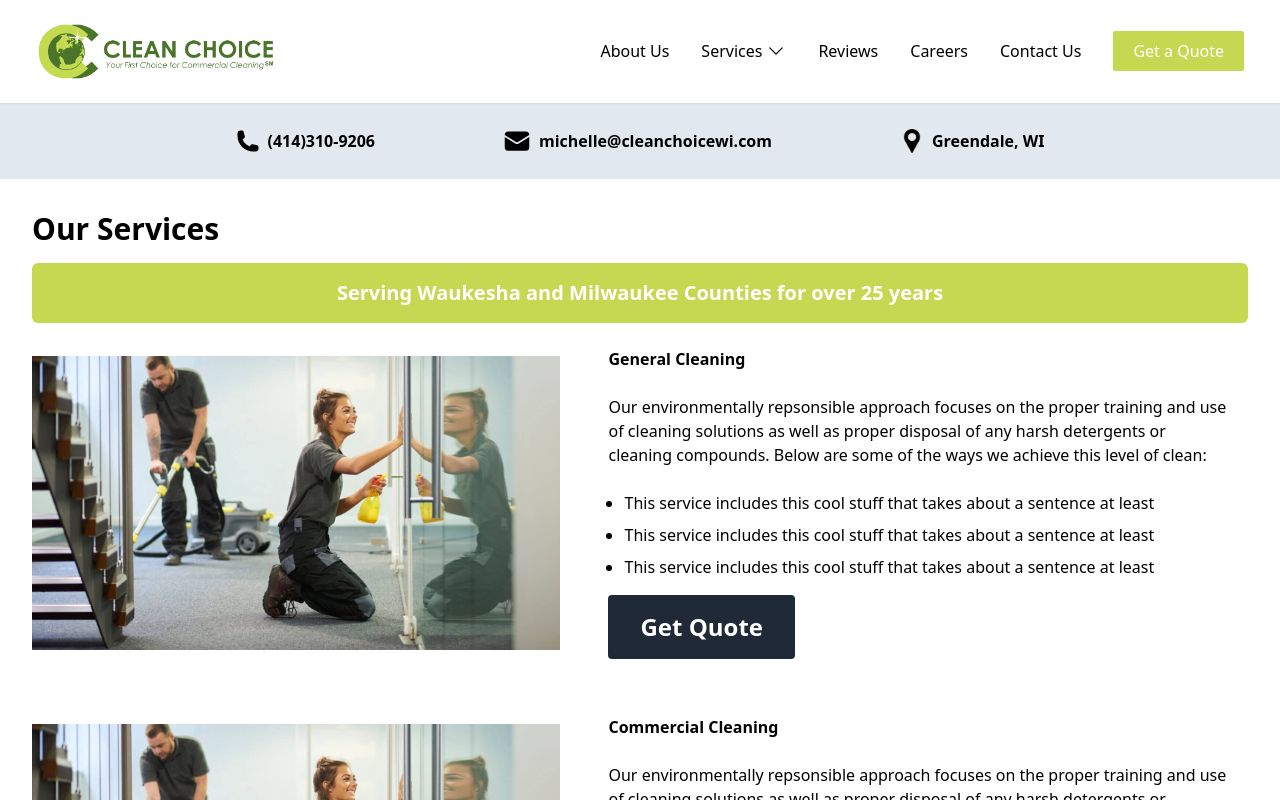
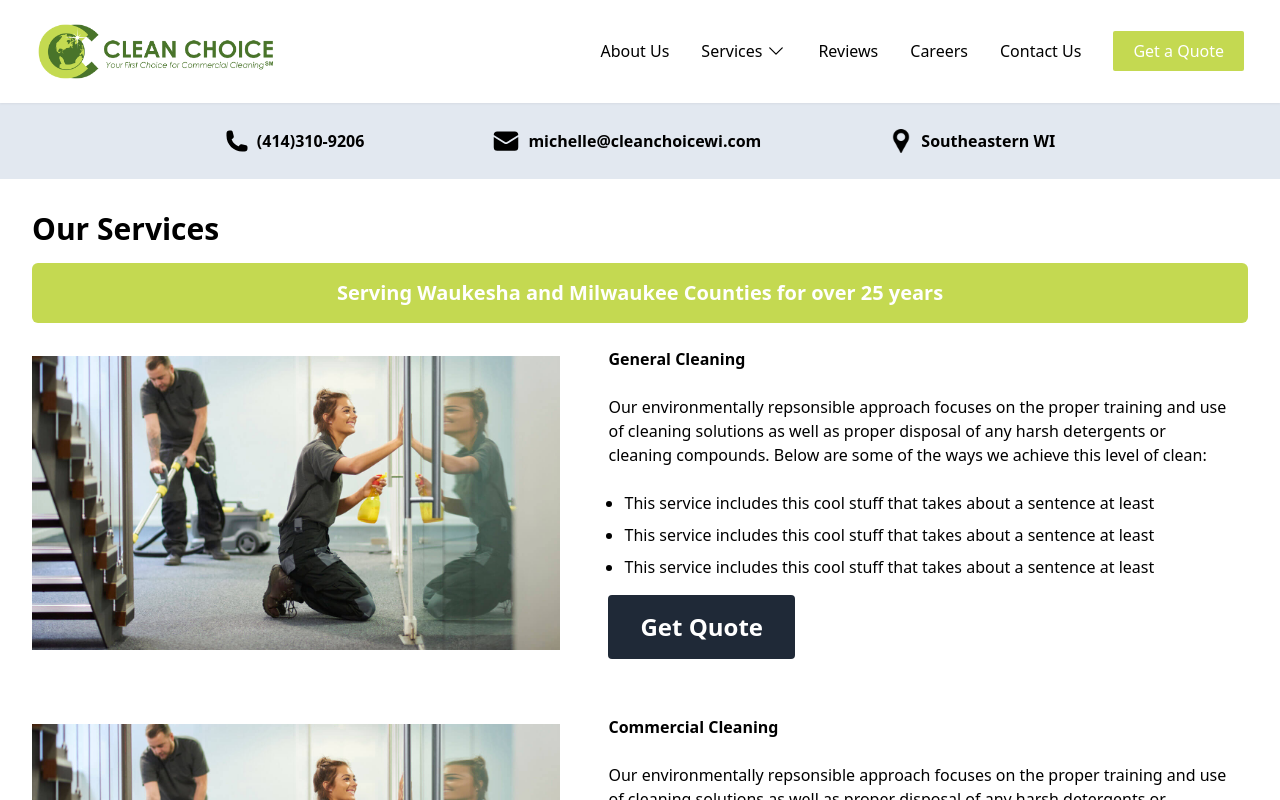
Before and after one commit to Clean-Choice-Website/clean-choice, a React (Vite) app: page /services in a window 1280 px wide. Shown: the top 800 px of the page. Built offline with nearby package versions, Linux system fonts and the light colour scheme.

Commit message:
Use ContactInfo Component

```diff
--- a/src/Services.jsx
+++ b/src/Services.jsx
@@ -1,26 +1,11 @@
-import phone from "./assets/phone.svg";
-import email from "./assets/email.svg";
-import pin from "./assets/pin.png";
 import CleaningImg from "./assets/CommercialCleaning_Header.png";
 import { Link } from "react-router-dom";
+import ContactInfo from "./components/ContactInfo";
 
 const Services = () => {
   return (
     <div>
-      <div className="flex w-full flex-col items-center justify-center gap-3 bg-slate-200 py-6 text-sm sm:flex-row sm:gap-7 md:gap-16 md:text-base lg:gap-32">
-        <div className="flex items-center gap-2 font-bold">
-          <img src={phone} alt="Phone icon" className="w-6" />
-          <a href="tel:4143109206">(414)310-9206</a>
-        </div>
-        <div className="flex items-center gap-2 font-bold">
-          <img src={email} alt="Email icon" className="w-7" />
-          <p>michelle@cleanchoicewi.com</p>
-        </div>
-        <div className="flex items-center gap-2 font-bold">
-          <img src={pin} alt="Map pin icon" className="w-6" />
-          <p>Greendale, WI</p>
-        </div>
-      </div>
+      <ContactInfo />
       <div className="mx-auto max-w-7xl">
         <section className="flex flex-col items-center justify-between py-4 md:items-start">
           <h1 className="mt-4 text-3xl font-bold md:mx-8">Our Services</h1>
```
